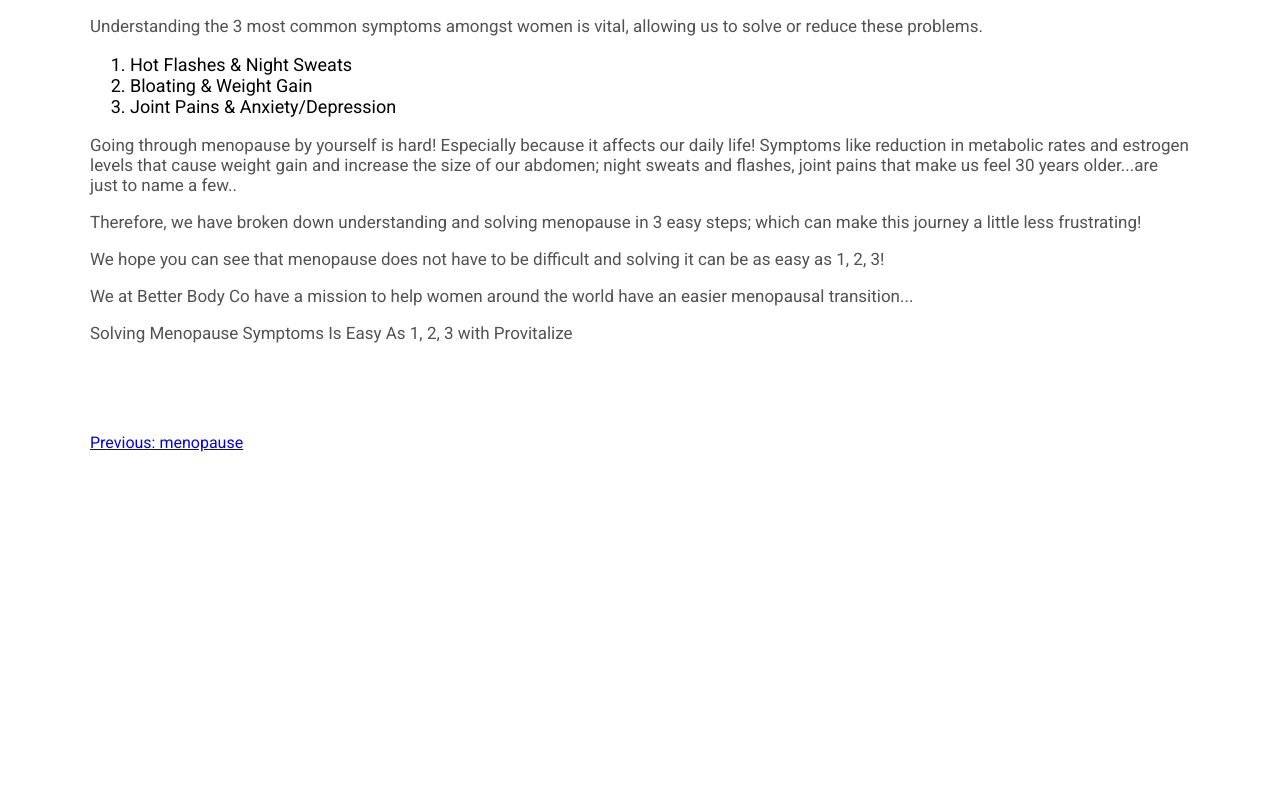
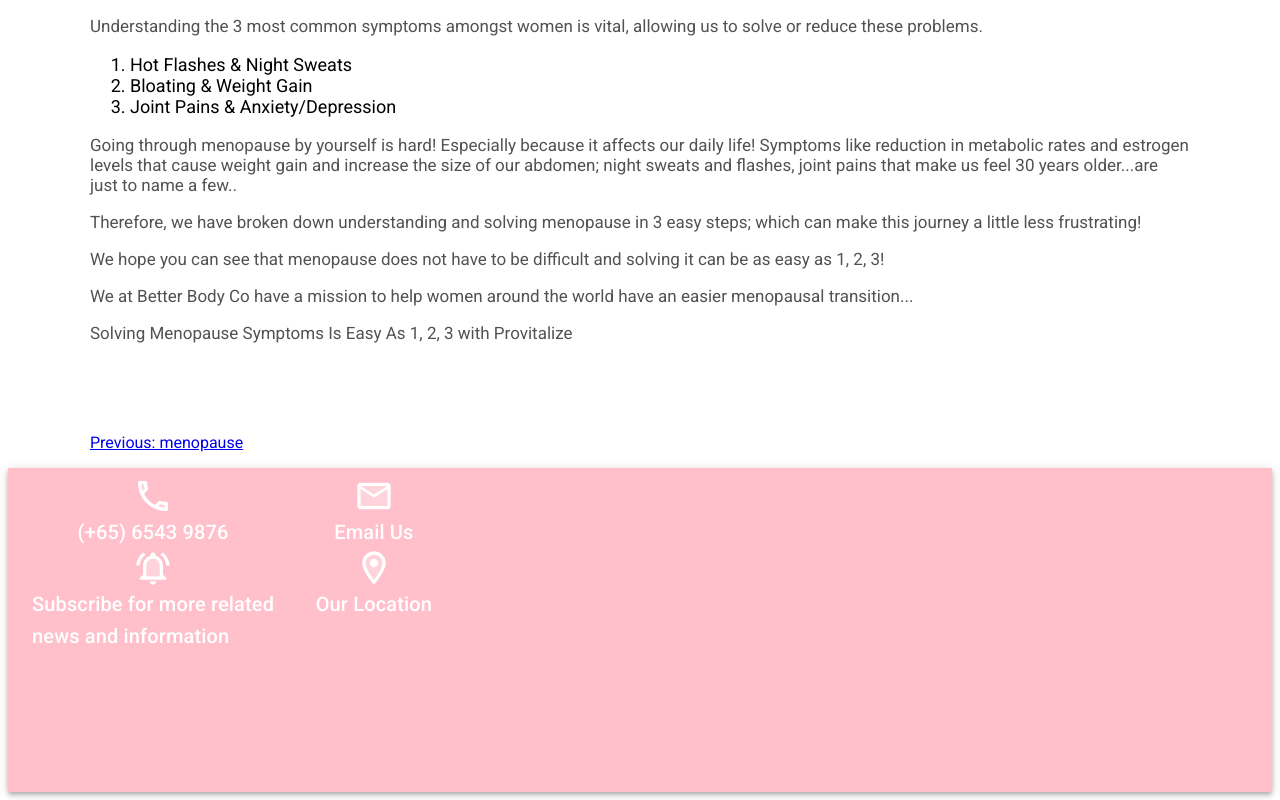
Before and after one commit to derekpoh/Blog-Article, a React (Vite) app: page /what-is-menopause/postmenopause in a window 1280 px wide. Shown: the part 1765-2565 px from the top of the page. Before the commit the page ends 2241 px from the top, so only its background shows below. Built offline with nearby package versions, Linux system fonts and the light colour scheme.

Commit message:
bottompage

```diff
--- /dev/null
+++ b/src/components/BottomPage/BottomPage.jsx
@@ -0,0 +1,125 @@
+import * as React from 'react';
+import { styled } from '@mui/material/styles';
+import AppBar from '@mui/material/AppBar';
+import Box from '@mui/material/Box';
+import Toolbar from '@mui/material/Toolbar';
+import Typography from '@mui/material/Typography';
+import LocalPhoneTwoToneIcon from '@mui/icons-material/LocalPhoneTwoTone';
+import EmailTwoToneIcon from '@mui/icons-material/EmailTwoTone';
+import NotificationsActiveTwoToneIcon from '@mui/icons-material/NotificationsActiveTwoTone';
+import LocationOnTwoToneIcon from '@mui/icons-material/LocationOnTwoTone';
+
+
+const StyledToolbar = styled(Toolbar)(({ theme }) => ({
+    alignItems: 'flex-start',
+    paddingTop: theme.spacing(1),
+    paddingBottom: theme.spacing(2),
+    '@media all': {
+      minHeight: 300,
+      maxWidth: 1000,
+    },
+  }));
+
+
+const BottomPage = () => {
+
+  return (
+    <Box sx={{ flexGrow: 1 }}>
+      <AppBar position="static" style={{ background: "pink" }}>
+        <StyledToolbar>
+            <div
+            style={{
+                display:'flex',
+                justifyContent:'space-between',
+                width: '400px'
+            }}
+            >
+
+            <div
+            style={{
+                display:'flex',
+                flexDirection:'column',
+            }}
+            >
+                <div
+                style={{
+                    display: 'flex',
+                    flexDirection:'column',
+                    alignItems: 'center' }}>
+                    <LocalPhoneTwoToneIcon sx={{ fontSize: 40 }} />
+                    <Typography
+                    variant="h6"
+                    noWrap>
+                        (+65) 6543 9876
+                        </Typography>
+                        </div>
+
+                <div
+                style={{
+                    display: 'flex',
+                    flexDirection:'column',
+                    alignItems: 'center' }}>
+                    <NotificationsActiveTwoToneIcon sx={{ fontSize: 40 }} />
+                    <Typography
+                    variant="h6"
+                    noWrap
+                    sx={{
+                        alignSelf: 'center',
+                    }}
+                >
+                    Subscribe for more related <br/> news and information
+                </Typography>
+                </div>
+                </div>
+
+
+            <div
+            style={{
+                display:'flex',
+                flexDirection:'column',
+            }}
+            >
+            <div
+            style={{
+                display: 'flex',
+                flexDirection:'column',
+                alignItems: 'center' }}>
+                <EmailTwoToneIcon sx={{ fontSize: 40 }} />
+            <Typography
+                variant="h6"
+                noWrap
+                sx={{
+
+                }}
+            >
+                Email Us
+            </Typography>
+            </div>
+
+                <div
+                style={{
+                    display: 'flex',
+                    flexDirection:'column',
+                    alignItems: 'center' }}>
+                    <LocationOnTwoToneIcon sx={{ fontSize: 40 }} />
+                    <Typography
+                    variant="h6"
+                    noWrap
+                    sx={{
+
+                    }}
+                >
+                    Our Location
+                </Typography>
+                </div>
+                </div>
+
+            </div>
+
+        </StyledToolbar>
+      </AppBar>
+    </Box>
+  );
+}
+
+export default BottomPage
--- a/src/pages/App/App.jsx
+++ b/src/pages/App/App.jsx
@@ -1,4 +1,5 @@
 import { Route, Routes } from "react-router-dom";
+import BottomPage from "../../components/BottomPage/BottomPage";
 import NavBar from "../../components/NavBar/NavBar"
 import PictureCarousel from "../Carousel/Carousel"
 import Menopause from "../Menopause/Menopause";
@@ -18,12 +19,15 @@ const App = () => {
     <main>
     <NavBar />
     <PictureCarousel />
+
     <Routes>
     <Route path="/what-is-menopause" element={<WhatIsMenopause />}></Route>
     <Route path="/what-is-menopause/perimenopause" element={<Perimenopause />}></Route>
     <Route path="/what-is-menopause/menopause" element={<Menopause />}></Route>
     <Route path="/what-is-menopause/postmenopause" element={<Postmenopause />}></Route>
     </Routes>
+
+    <BottomPage />
     </main>
   )
 }
--- a/src/pages/WhatIsMenopause/WhatIsMenopause.jsx
+++ b/src/pages/WhatIsMenopause/WhatIsMenopause.jsx
@@ -111,13 +111,19 @@ const WhatIsMenopause = () => {
         }}
         >
         <li>
+            <Link to={"/what-is-menopause/perimenopause"}>
             Perimenopause or Premenopause
+            </Link>
             </li>
         <li>
+            <Link to={"/what-is-menopause/menopause"}>
             Menopause
+            </Link>
             </li>
         <li>
+            <Link to={"/what-is-menopause/postmenopause"}>
             Postmenopause
+            </Link>
             </li>
         </ol>
         <br/>
```
